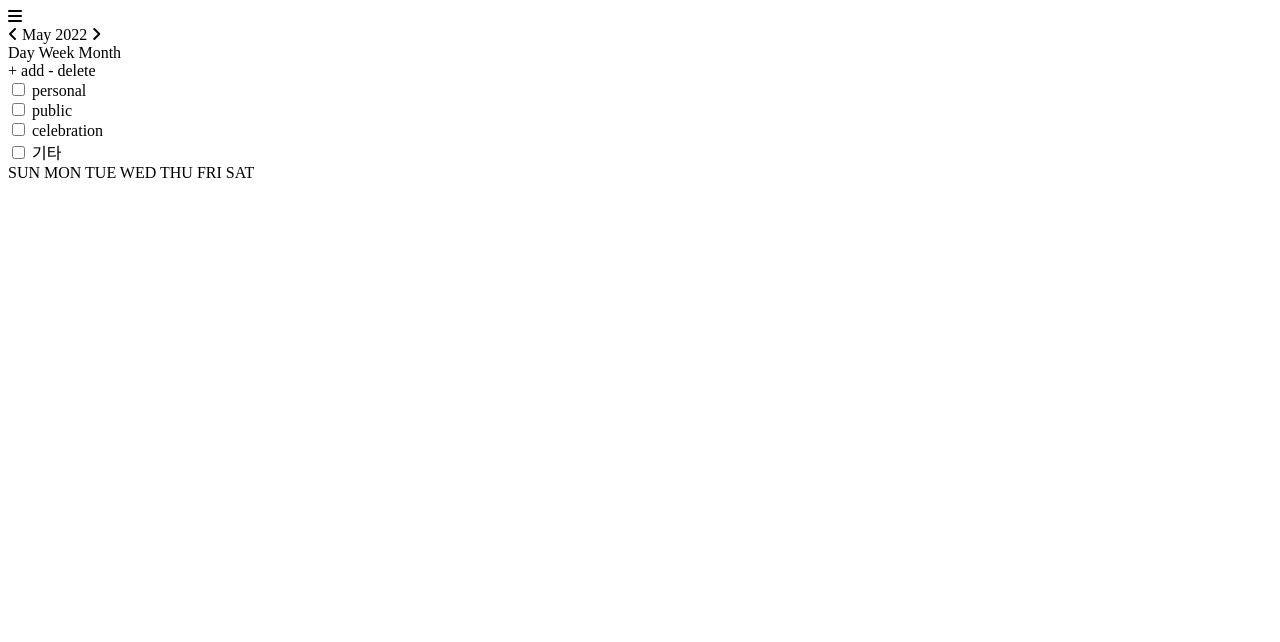
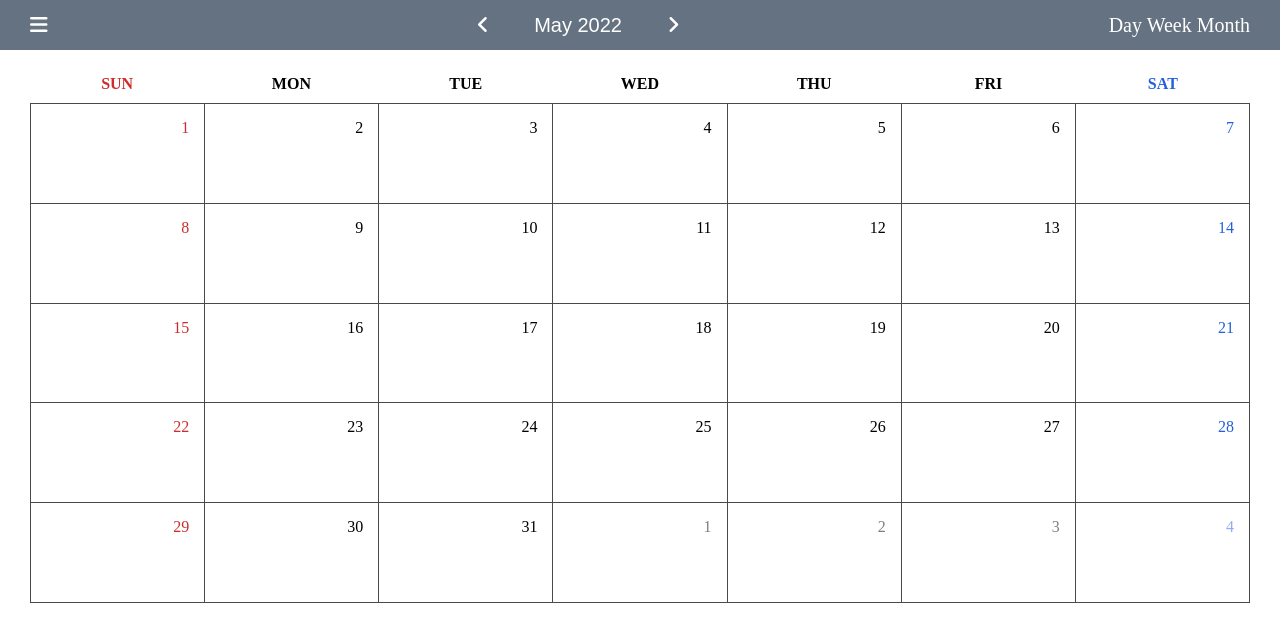
Before and after one commit to devchosil/scheduler, a plain HTML site: page index.html in a window 1280 px wide. Drawn offline with Linux system fonts and the light colour scheme.

Commit message:
캘린더 추가

```diff
--- a/index.html
+++ b/index.html
@@ -10,13 +10,16 @@
   <title>scheduler</title>
 </head>
 <body>
+  <!-- 상단바 -->
   <nav>
-    <i class="fa-solid fa-bars"></i>
+    <i class="fa-solid fa-bars" onclick="clickMenu()"></i>
+
     <div>
-      <i class="fa-solid fa-angle-left"></i>
-      <span class="currentYear"></span>
-      <i class="fa-solid fa-angle-right"></i>
+      <button onclick="prevMonth()"><i class="fa-solid fa-angle-left"></i></button>
+      <button onclick="goToday()"><span class="currentYear"></span></button>
+      <button onclick="nextMonth()"><i class="fa-solid fa-angle-right"></i></button>
     </div>
+
     <div>
       <span>Day</span>
       <span>Week</span>
@@ -24,12 +27,14 @@
     </div>
   </nav>
 
-  <section id="agenda">
-    <div>
-      <span>+ add</span>
-      <span>- delete</span>
-    </div>
-    <div>
+  <!-- 일정 관련 -->
+  <section>
+    <div id="agenda" class="hidden">
+      <div class="addDel">
+        <span>+ add</span>
+        <span>- delete</span>
+      </div>
+    <div class="checkBox">
       <div>
         <input type="checkbox"/>
         <span>personal</span>
@@ -47,21 +52,24 @@
         <span>기타</span>
       </div>
     </div>
-  </section>
+  </div>
 
-  <section id="calender">
-    <div class="test"></div>
-    <tr>
-      <td>SUN</td>
-      <td>MON</td>
-      <td>TUE</td>
-      <td>WED</td>
-      <td>THU</td>
-      <td>FRI</td>
-      <td>SAT</td>
-    </tr>
+  <!-- 달력 -->
+  <div id="calendar">
 
-  </section>
+    <div class="days">
+      <div class="day">SUN</div>
+      <div class="day">MON</div>
+      <div class="day">TUE</div>
+      <div class="day">WED</div>
+      <div class="day">THU</div>
+      <div class="day">FRI</div>
+      <div class="day">SAT</div>
+    </div>
+
+    <div class="dates"></div>
+  </div>
+</section>
 
   <script src="src/index.js"></script>
 </body>
--- a/src/index.js
+++ b/src/index.js
@@ -1,20 +1,96 @@
 const calendar = document.querySelector(".currentYear");
+const datesTable = document.querySelector(".dates");
+
+let date = new Date();
+const year = date.getFullYear();
+const month = date.getMonth();
+const day = date.getDate();
+
+const monthNames = ["January", "February", "March", "April", "May", "June",
+"July", "August", "September", "October", "November", "December"];
+const monthName = monthNames[month];
+
+const prevLast = new Date(year, month, 0);
+const thisLast = new Date(year, month+1, 0);
+
+const prevLastDate = prevLast.getDate();
+const prevLastDay = prevLast.getDay();
+
+const thisLastDate = thisLast.getDate();
+const thisLastDay = thisLast.getDay();
+
+const prevDates = [];
+const thisDates = [...Array(thisLastDate+1).keys()].slice(1);
+const nextDates = [];
+
+// nav 년도 월
+function makeCalendar() {
+  calendar.innerText = `${monthName} ${year}`;
+
+// section 달력
+  if(prevLastDay !== 6) {
+    for(let i=0; i< prevLastDay+1 ; i++) {
+      prevDates.unshift(prevLastDate - i);
+    }
+  }
+  for(let i=1; i<7-thisLastDay; i++) {
+    nextDates.push(i);
+  }
 
 
-function getCalendar() {
-  const date = new Date();
-  const monthNames = ["January", "February", "March", "April", "May", "June",
-"July", "August", "September", "October", "November", "December"];
+  const dates = prevDates.concat(thisDates, nextDates);
+//일~토까지 배열하기
+const firstDateIndex = dates.indexOf(1);  //0
+const lastDateIndex = dates.lastIndexOf(thisLastDate);  //마지막날 일-1
 
-  const year = String(date.getFullYear());
-  const month = date.getMonth();
-  const monthName = monthNames[month];
-  const day = String(date.getDay());
+  dates.forEach((date,i) => {
+    const condition = i>= firstDateIndex && i < lastDateIndex + 1
+    ? 'this'
+    : 'other';
 
-  calendar.innerText = `${monthName} ${year}`;
+    dates[i] = `<div class="date"><span class=${condition}>${date}</span></div>`;
+  });
+
+  datesTable.innerHTML = dates.join('');
+
+  const today = new Date();
+
+  if(month === today.getMonth() && year === today.getFullYear()) {
+    for(let date of document.querySelectorAll(".this")) {
+      if(+date.innerText === today.getDate()) {
+        date.classList.add("today");
+        break;
+      }
+    }
+  }
+};
 
 
+makeCalendar();
 
+const prevMonth = () => {
+  date.setDate(1);
+  date.setMonth(date.getMonth() - 1);
+  makeCalendar();
+};
+
+const nextMonth = () => {
+  date.setDate(1);
+  date.setMonth(date.getMonth() + 1);
+  makeCalendar();
+};
+
+const goToday = () => {
+  date = new Date();
+  makeCalendar();
+};
+
+function clickMenu() {
+  const agenda = document.querySelector("#agenda");
+
+  if(agenda.classList.contains("hidden")) {
+  agenda.classList.remove("hidden");
+  } else {
+    agenda.classList.add("hidden");
+  }
 }
-
-getCalendar();
--- a/src/style.css
+++ b/src/style.css
@@ -0,0 +1,106 @@
+* {
+  box-sizing: border-box;
+  margin:0;
+  padding:0;
+}
+
+body {
+  width: 100%;
+  height: 100vh;
+}
+
+/* 상단바 */
+nav {
+  display: flex;
+  justify-content: space-between;
+  align-items: center;
+  height: 50px;
+  padding-left: 30px;
+  padding-right: 30px;
+  font-size: 20px;
+  background-color: #657281;
+  color: white;
+}
+
+.fa-bars {
+  cursor: pointer;
+}
+
+button {
+  border-style: none;
+  background-color: transparent;
+  font-size: 20px;
+  color: white;
+  cursor: pointer;
+}
+
+.currentYear {
+  padding-left: 40px;
+  padding-right: 40px;
+}
+
+/* 일정 관련 */
+section {
+  display: flex;
+  justify-content: space-between;
+  margin-right: 30px;
+  height: 100vh;
+}
+
+#agenda {
+  min-width: 180px;
+  padding-top: 20px;
+  padding-left: 30px;
+  background-color: #eef1f5;
+}
+
+.hidden {
+  display: none;
+}
+
+/* 달력 */
+#calendar {
+  width: 100%;
+  margin-left: 30px
+}
+
+.days {
+  display: flex;
+  margin: 25px 0 10px;
+}
+
+.day {
+  width: calc(100% / 7);
+  text-align: center;
+  font-weight: bold;
+}
+
+.dates {
+  display: flex;
+  flex-flow: row wrap;
+  height: 500px;
+  border-top: 1px solid rgb(73, 73, 73);
+  border-right: 1px solid rgb(73, 73, 73);
+}
+
+.date {
+  width: calc(100% / 7);
+  padding: 15px;
+  text-align: right;
+  border-bottom: 1px solid rgb(73, 73, 73);
+  border-left: 1px solid rgb(73, 73, 73);
+}
+
+.day:nth-child(7n + 1),
+.date:nth-child(7n + 1) {
+  color: #ce2c2c;
+}
+
+.day:nth-child(7n),
+.date:nth-child(7n) {
+  color: #255fdf;
+}
+
+.other {
+  opacity: 0.5;
+}
```
Also changed, not shown: src/calendar.js (added).
